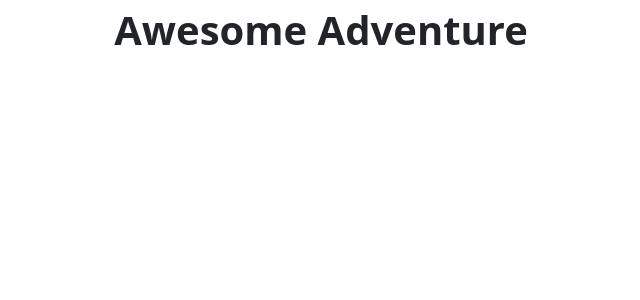
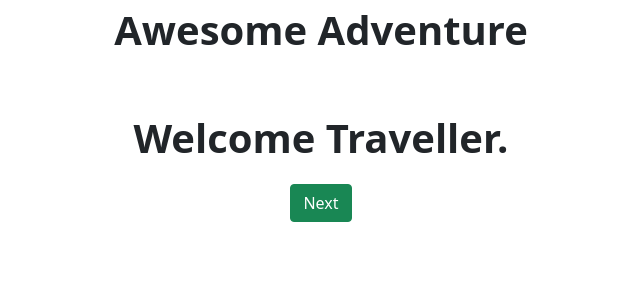
Before and after one commit to laykhatri/AwesomeAdventure, an Angular app: page / in a window 1280 px wide. Shown: the top 300 px of the page, without its empty margins (319-959 px from the left). Built offline with nearby package versions, Linux system fonts and the light colour scheme.

Commit message:
PartialTutorial

```diff
--- /dev/null
+++ b/src/app/_helper/tutorial.helper.ts
@@ -0,0 +1,4 @@
+export class tutorial{
+    isTutorialDone: boolean = false;
+    page:number= 0
+}
--- a/src/app/app.component.html
+++ b/src/app/app.component.html
@@ -1,8 +1,11 @@
 <div class="container">
   <div class="d-flex justify-content-center">
     <div class="fw-bold fs-1">
-
       {{title}}
     </div>
   </div>
 </div>
+
+<div class="container gameboard">
+  <app-tutorial [PAGE]="TUTORIAL.page" *ngIf="!TUTORIAL.isTutorialDone"></app-tutorial>
+</div>
--- a/src/app/app.component.ts
+++ b/src/app/app.component.ts
@@ -1,10 +1,20 @@
-import { Component } from '@angular/core';
+import { Component, HostListener } from "@angular/core";
+import { tutorial } from "./_helper/tutorial.helper";
 
 @Component({
-  selector: 'app-root',
-  templateUrl: './app.component.html',
-  styleUrls: ['./app.component.css']
+  selector: "app-root",
+  templateUrl: "./app.component.html",
+  styleUrls: ["./app.component.css"],
 })
 export class AppComponent {
-  title = 'Awesome Adventure';
+  title = "Awesome Adventure";
+
+  TUTORIAL!: tutorial;
+
+  constructor() {
+    this.TUTORIAL = new tutorial();
+  }
+
+  @HostListener("window:keyup", ["$event"])
+  onKeyUp(event: KeyboardEvent) {}
 }
--- a/src/app/app.module.ts
+++ b/src/app/app.module.ts
@@ -2,10 +2,12 @@ import { NgModule } from '@angular/core';
 import { BrowserModule } from '@angular/platform-browser';
 
 import { AppComponent } from './app.component';
+import { TutorialComponent } from './tutorial/tutorial.component';
 
 @NgModule({
   declarations: [
-    AppComponent
+    AppComponent,
+    TutorialComponent
   ],
   imports: [
     BrowserModule
--- /dev/null
+++ b/src/app/tutorial/tutorial.component.html
@@ -0,0 +1,17 @@
+<div class="container my-5">
+    <div class="d-flex justify-content-center my-3">
+        <div *ngIf="PAGE == 0" id="Page0">
+            <div class="fw-bold fs-1">
+                Welcome Traveller.
+            </div>
+        </div>
+        <div *ngIf="PAGE == 1" id="Page1">
+            <div class="fs-3">
+                This Might not be your place to come. But its your DESTINY to come here.
+            </div>
+        </div>
+    </div>
+    <div class="d-flex justify-content-center my-3">
+        <button (click)="nextPage()" class="btn btn-success">Next</button>
+        </div>
+</div>
--- /dev/null
+++ b/src/app/tutorial/tutorial.component.ts
@@ -0,0 +1,26 @@
+import { Component, EventEmitter, Input, OnInit, Output } from '@angular/core';
+import { tutorial } from '../_helper/tutorial.helper';
+
+@Component({
+  selector: 'app-tutorial',
+  templateUrl: './tutorial.component.html',
+  styleUrls: ['./tutorial.component.css']
+})
+export class TutorialComponent implements OnInit {
+
+@Input() PAGE!:number;
+@Output() changePage=new EventEmitter<number>();
+
+  constructor() { }
+
+  ngOnInit(): void {
+    if(this.PAGE==undefined){
+      this.PAGE=0;
+    }
+  }
+
+  nextPage(){
+    this.PAGE++;
+    this.changePage.emit(this.PAGE);
+  }
+}
```
Also changed, not shown: src/app/tutorial/tutorial.component.css (added), 1 other file (tests, documents, lock files or other folders).
